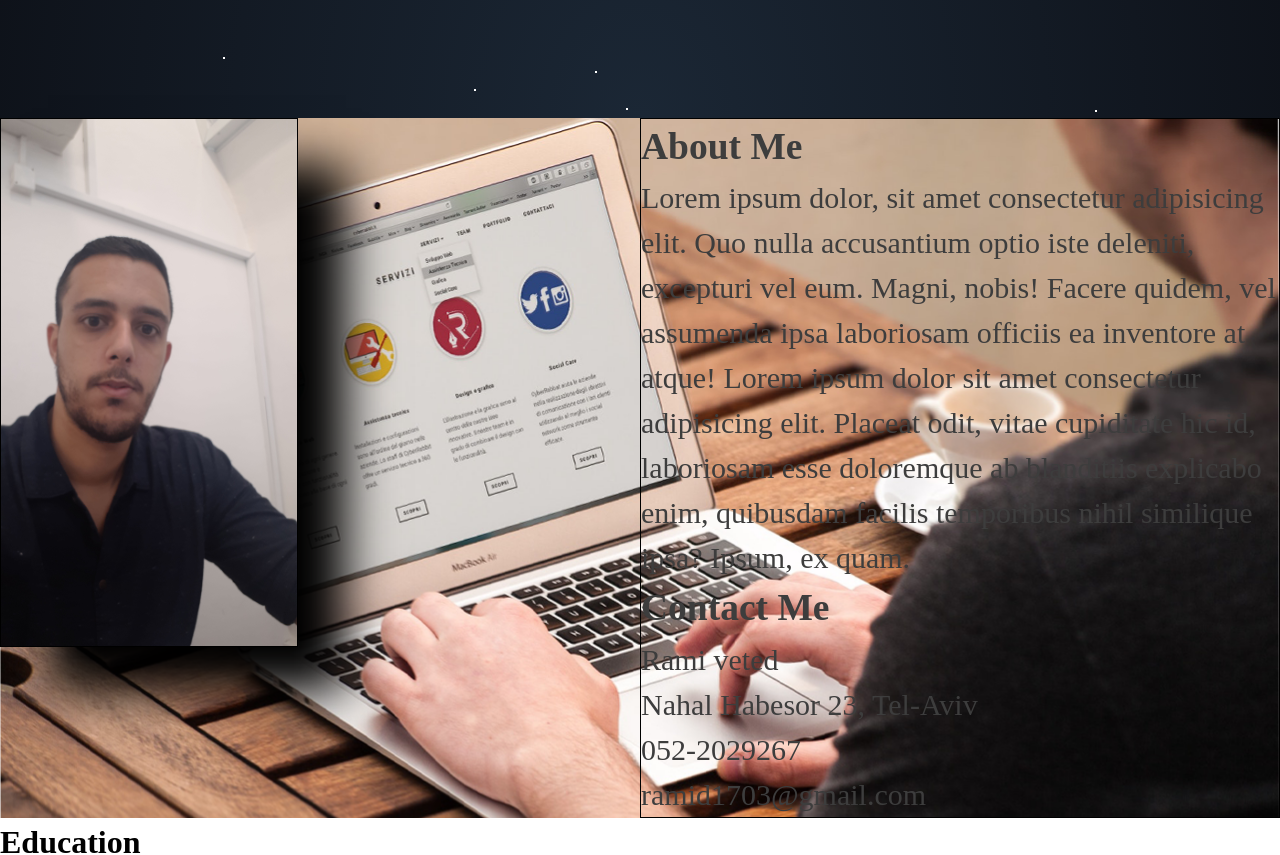
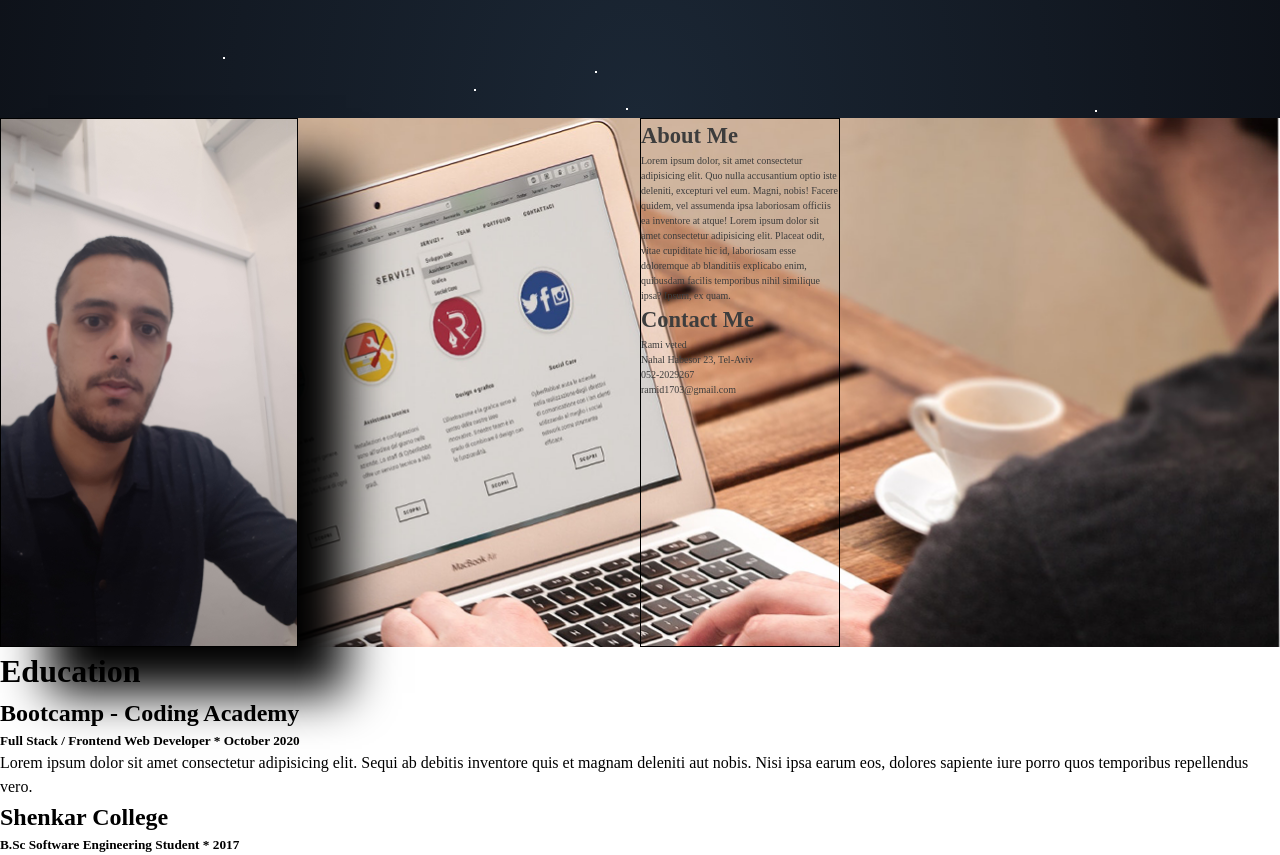
Before and after one commit to RamiDorani/my-portfolio, a React (Create React App) app: page / in a window 1280 px wide. Shown: the part 682-1537 px from the top of the page. Built offline with nearby package versions, Linux system fonts and the light colour scheme; a web font is replaced by a local one.

Commit message:
'update'

```diff
--- a/src/styles/components/_myDetailes.scss
+++ b/src/styles/components/_myDetailes.scss
@@ -8,11 +8,12 @@
 
 
 .my-detailes {
+    max-width: 200px;
     border: 1px solid black;
-    font-size: rem(25px);
+    font-size: rem(15px);
     color: #3d3d3d;
     p {
-        font-size: rem(30px);
+        font-size: rem(10px);
     }
 }
 
```
